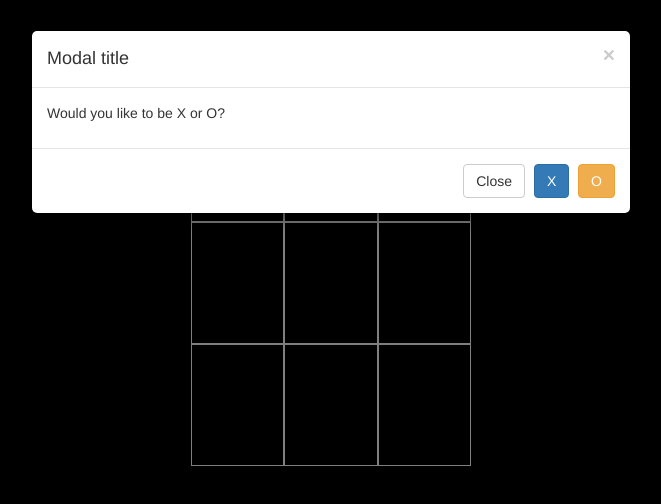
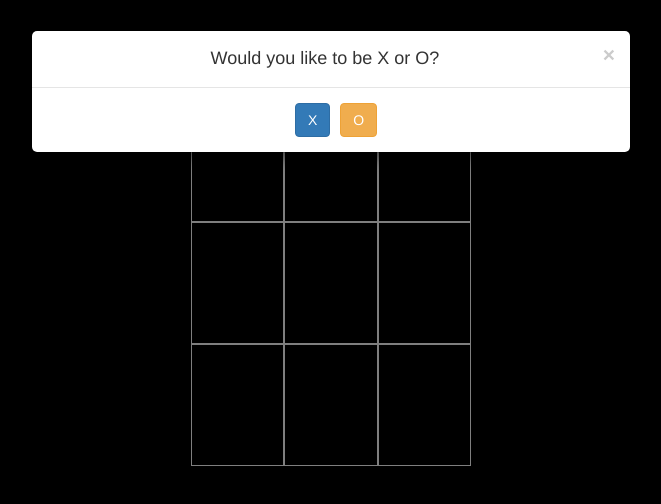
Before and after one commit to christophszcz/ticTacToeV2, a plain HTML site: page index.html in a window 1280 px wide. Shown: the whole page, without its empty margins (309-970 px from the left). Drawn offline with nearby package versions, Linux system fonts and the light colour scheme.

Commit message:
Give the modal a basic design.

```diff
--- a/css/style.css
+++ b/css/style.css
@@ -18,3 +18,19 @@ body {
 	padding-right: 0px;
   padding-left: 0px;
 }
+
+/* Modal */
+
+.modal-body{
+  display: flex;
+  justify-content: center;
+}
+
+.modal-title{
+	text-align: center;
+}
+
+#x-button, #y-button{
+	margin-left: 10px;
+	margin-right: 10px;
+}
--- a/index.html
+++ b/index.html
@@ -14,15 +14,11 @@
     <div class="modal-content">
       <div class="modal-header">
         <button type="button" class="close" data-dismiss="modal" aria-label="Close"><span aria-hidden="true">&times;</span></button>
-        <h4 class="modal-title">Modal title</h4>
+        <h4 class="modal-title">Would you like to be X or O?</h4>
       </div>
       <div class="modal-body">
-        <p>Would you like to be X or O?</p>
-      </div>
-      <div class="modal-footer">
-        <button type="button" class="btn btn-default" data-dismiss="modal">Close</button>
-        <button type="button" class="btn btn-primary">X</button>
-        <button type="button" class="btn btn-warning">O</button>
+        <button type="button" class="btn btn-primary" id="x-button">X</button>
+        <button type="button" class="btn btn-warning" id="o-button">O</button>
       </div>
     </div><!-- /.modal-content -->
   </div><!-- /.modal-dialog -->
```
